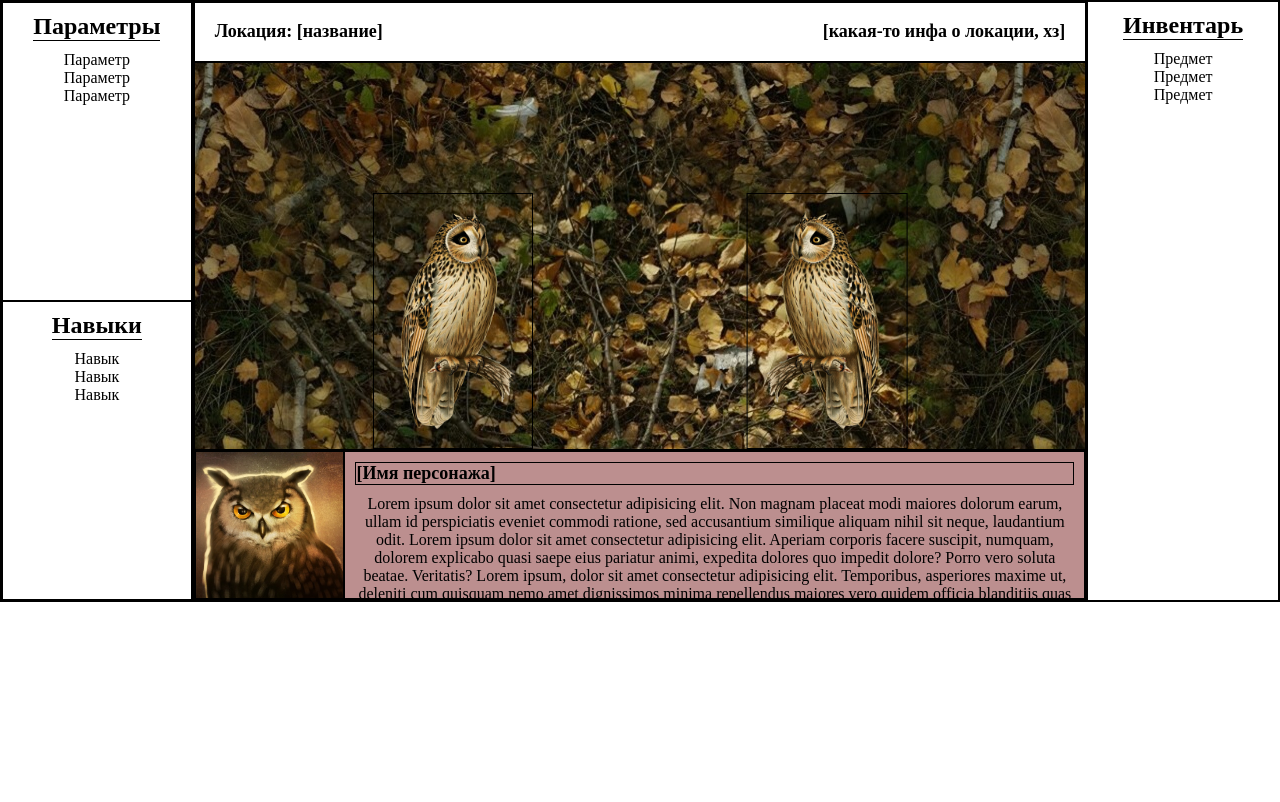
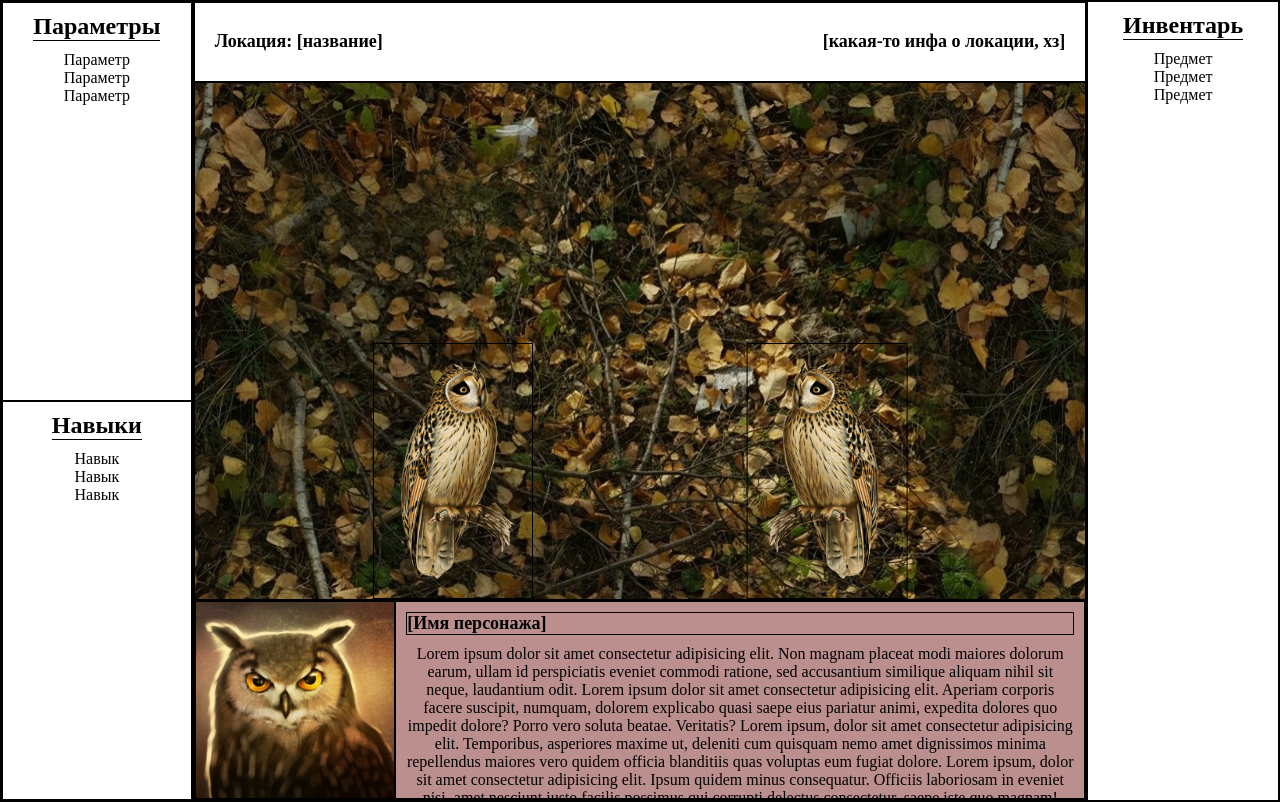
Before and after one commit to VikDeer/owls-tales, a plain HTML site: page index.html in a window 1280 px wide. Drawn offline with Linux system fonts and the light colour scheme.

Commit message:
высота по высоте экрана

```diff
--- a/style.css
+++ b/style.css
@@ -6,6 +6,7 @@
 }
 
 body {
+   overflow: hidden;
    background-image: url(files/background.png);
 }
 
@@ -32,7 +33,7 @@ h2 {
 
 .center {
    width: 70%;
-   height: 600px;
+   height: 100vh;
 }
 
 .parameters,
@@ -115,7 +116,3 @@ h2 {
 .parameters > div {
    height: 50%;
 }
-
-/*
-для экранов высотой 900 сделать блоки выше
-*/
```
